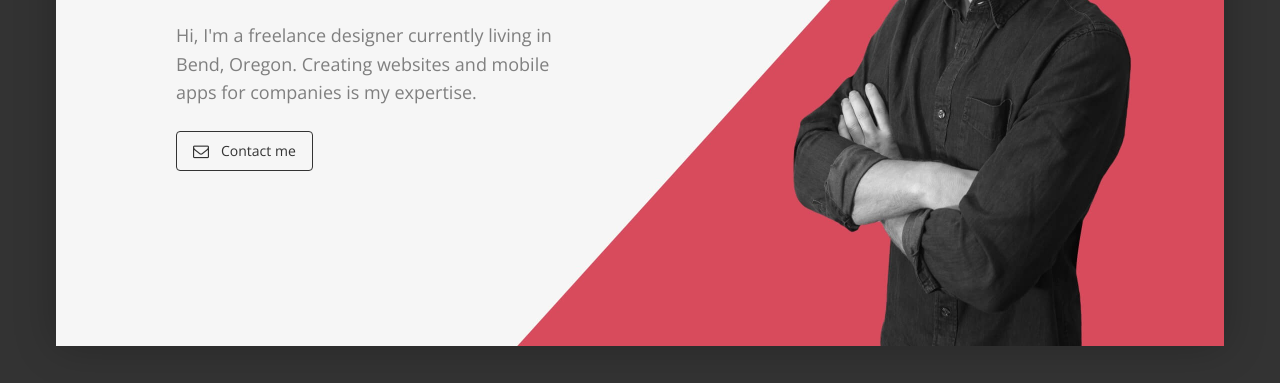
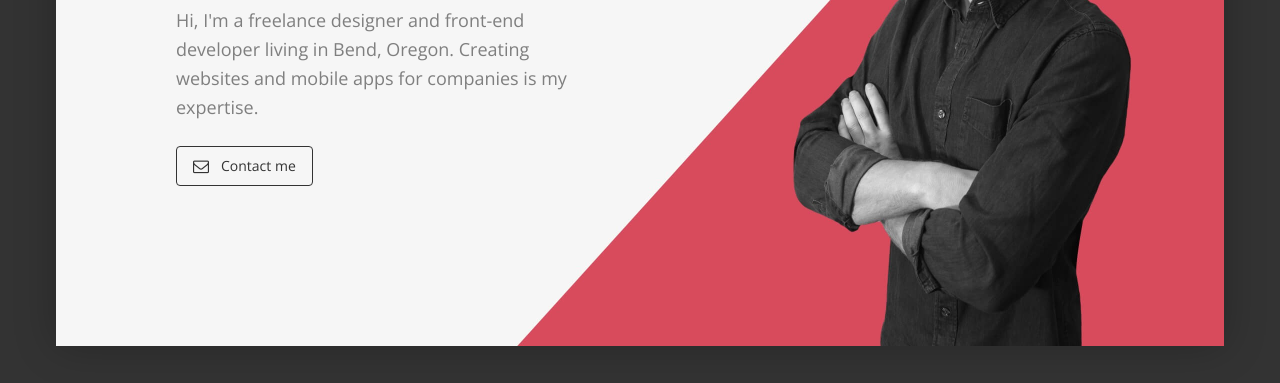
Before and after one commit to mdyorke/mdyorke.github.io, a plain HTML site: page index.html in a window 1280 px wide. Shown: the part 286-669 px from the top of the page. Drawn offline with nearby package versions, Linux system fonts and the light colour scheme.

Commit message:
Update index.html

```diff
--- a/index.html
+++ b/index.html
@@ -86,8 +86,9 @@
             </div>
           </div>
           <p>
-            Hi, I'm a freelance designer currently living in Bend, Oregon.
-            Creating websites and mobile apps for companies is my expertise.
+            Hi, I'm a freelance designer and front-end developer living in Bend,
+            Oregon. Creating websites and mobile apps for companies is my
+            expertise.
           </p>
           <div class="action">
             <a href="mailto:mike@alpinepixels.com" class="btn outlined dark sm"
```
